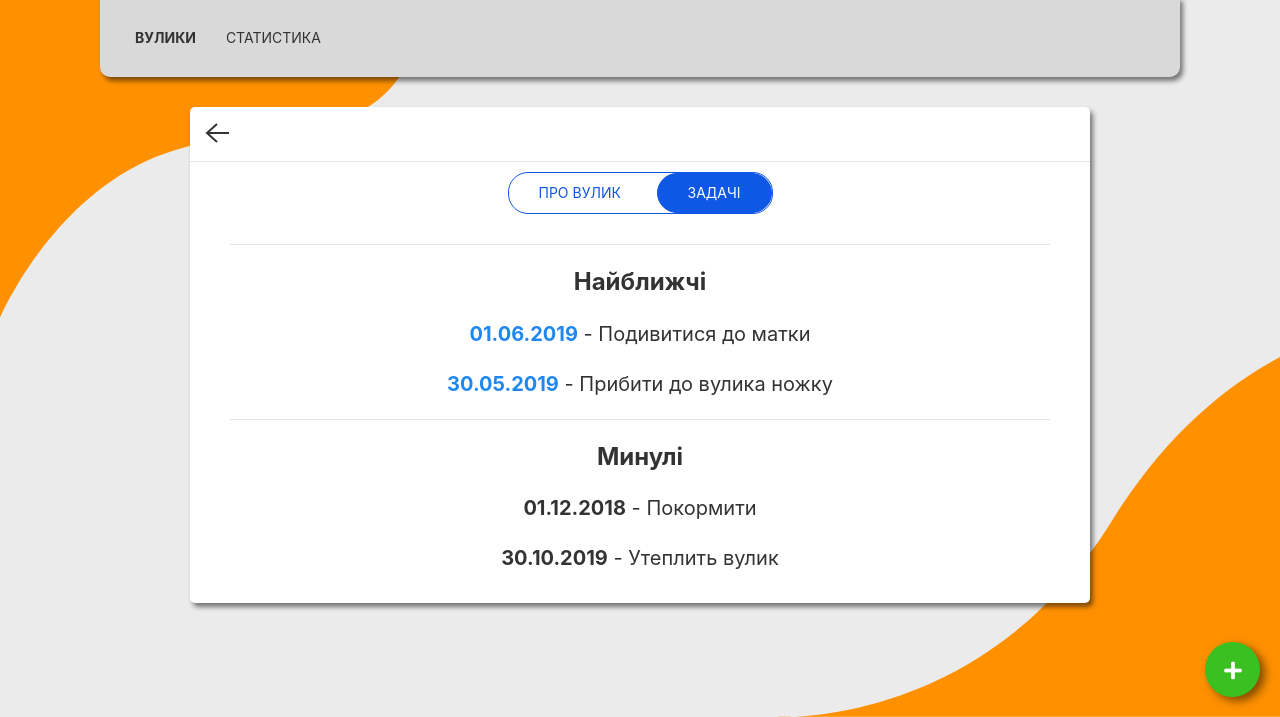
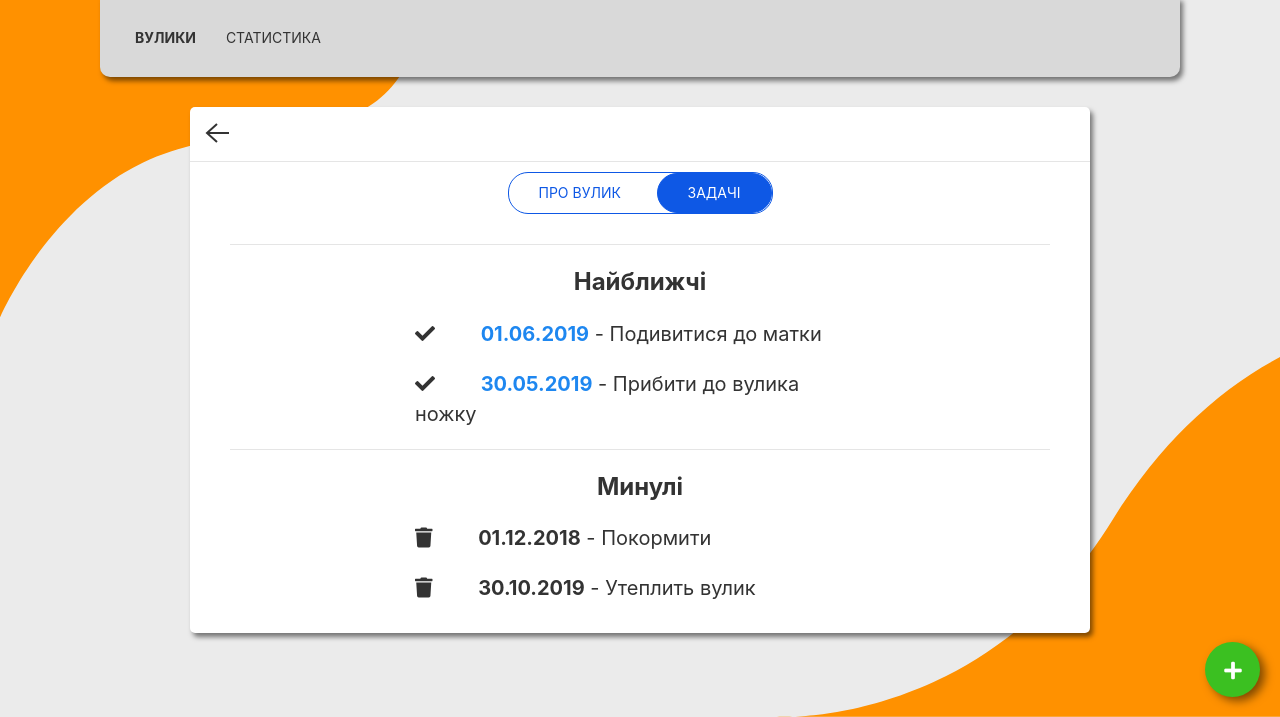
Before and after one commit to alexsyvolap/BeeSilver, a plain HTML site: page hive/info/event.html in a window 1280 px wide. Shown: the part 83-800 px from the top of the page. Drawn offline with Linux system fonts and the light colour scheme.

Commit message:
font icon check and trash

```diff
--- a/hive/info/event.html
+++ b/hive/info/event.html
@@ -9,6 +9,7 @@
     <link rel="stylesheet" href="https://use.fontawesome.com/releases/v5.8.1/css/all.css" integrity="sha384-50oBUHEmvpQ+1lW4y57PTFmhCaXp0ML5d60M1M7uH2+nqUivzIebhndOJK28anvf" crossorigin="anonymous">
     <script src="../../assets/js/uikit.min.js"></script>
     <script src="../../assets/js/uikit-icons.min.js"></script>
+    <link rel="stylesheet" href="https://use.fontawesome.com/releases/v5.8.1/css/all.css" integrity="sha384-50oBUHEmvpQ+1lW4y57PTFmhCaXp0ML5d60M1M7uH2+nqUivzIebhndOJK28anvf" crossorigin="anonymous">
 </head>
 
 <body class="uk-text-middle">
@@ -60,30 +61,46 @@
             <div class="newEvent">
                 <hr>
                 <h3 class="uk-text-center uk-text-bold margin-top">Найближчі</h3>
-                <div class="items uk-text-emphasis uk-text-center">
+                <div class="uk-flex uk-flex-center">
+                    <div class="uk-width-large@l uk-text-emphasis">
                         <p class="item">
+                            <span class="uk-margin-medium-right">
+                                <a href="#" class="fa fa-check uk-text-emphasis" aria-hidden="true"></a>
+                            </span>
                             <a href="../edit/event.html" class="uk-text-bold">01.06.2019</a> -
                             <span class="task">Подивитися до матки</span>
                         </p>
                         <p class="item">
+                            <span class="uk-margin-medium-right">
+                                <a href="#" class="fa fa-check uk-text-emphasis" aria-hidden="true"></a>
+                            </span>
                             <a href="../edit/event.html" class="uk-text-bold">30.05.2019</a> -
                             <span class="task">Прибити до вулика ножку</span>
                         </p>
+                    </div>
                 </div>
             </div>
 
             <div class="oldEvent">
                 <hr>
                 <h3 class="uk-text-center margin-top uk-text-bold">Минулі</h3>
-                <div class="items uk-text-emphasis uk-text-center">
+                <div class="uk-flex uk-flex-center">
+                    <div class="uk-width-large@l uk-text-emphasis">
                         <p class="item">
+                            <span class="uk-margin-medium-right">
+                                <a href="#" class="fa fa-trash uk-text-emphasis" aria-hidden="true"></a>
+                            </span>
                             <span class="uk-text-bold">01.12.2018</span> -
                             <span class="task">Покормити</span>
                         </p>
                         <p class="item">
+                            <span class="uk-margin-medium-right">
+                                <a href="#" class="fa fa-trash uk-text-emphasis" aria-hidden="true"></a>
+                            </span>
                             <span class="uk-text-bold">30.10.2019</span> -
                             <span class="task">Утеплить вулик</span>
                         </p>
+                    </div>
                 </div>
             </div>
 
```
Lines whose indentation alone changed are shown as unchanged.
